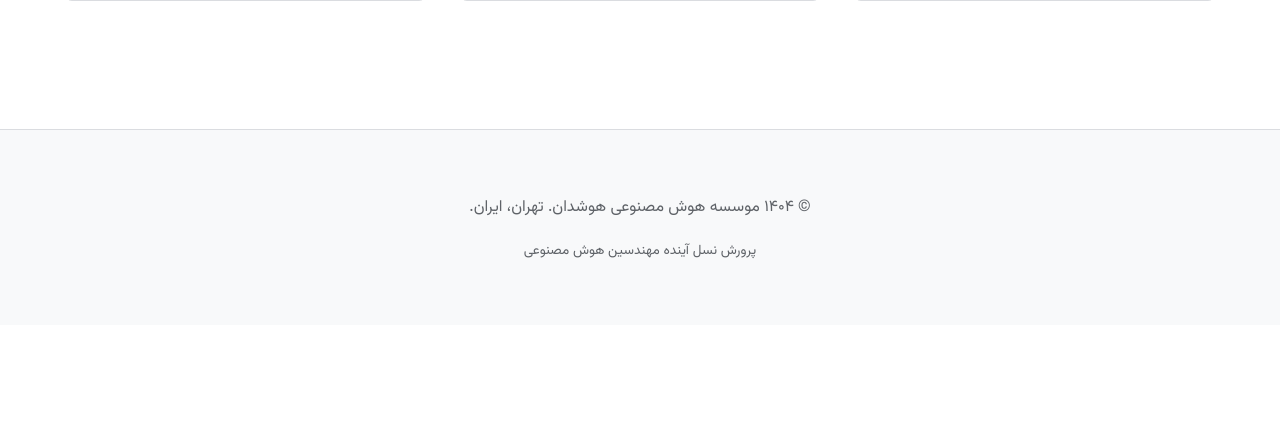
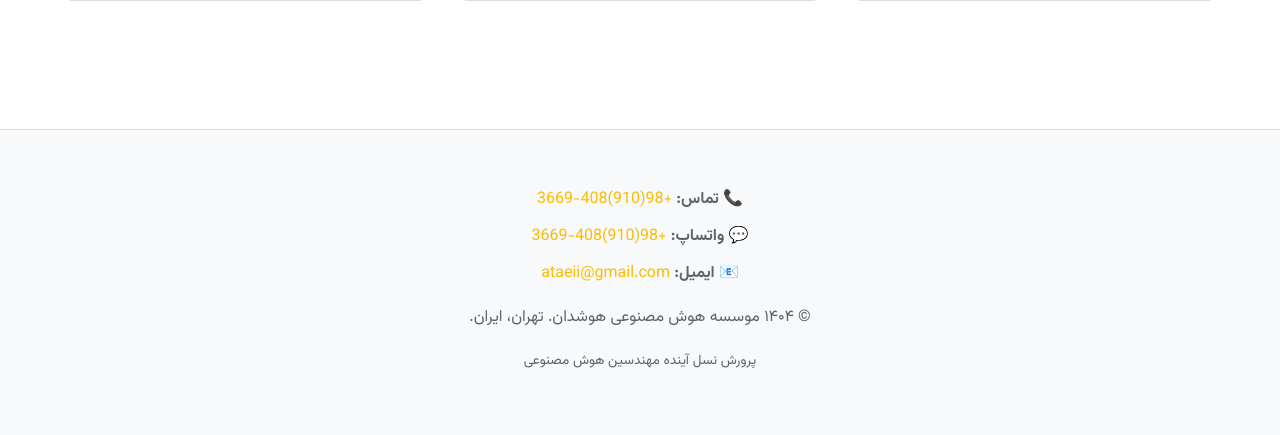
Before and after one commit to ataeii/houshdan, a Flask app: page / in a window 1280 px wide. Shown: the part 1440-1875 px from the top of the page. Before the commit the page ends 1699 px from the top, so only its background shows below. Run offline with Flask 3, Linux system fonts and the light colour scheme.

Commit message:
Add contact information to footer

```diff
--- a/templates/base.html
+++ b/templates/base.html
@@ -50,6 +50,14 @@
     </div>
 
     <footer>
+        <div style="margin-bottom: 1rem;">
+            <p style="margin: 0.5rem 0;"><strong>📞 تماس:</strong> <a href="tel:+989104083669"
+                    style="color: var(--accent-color); text-decoration: none;">+98(910)408-3669</a></p>
+            <p style="margin: 0.5rem 0;"><strong>💬 واتساپ:</strong> <a href="https://wa.me/989104083669"
+                    target="_blank" style="color: var(--accent-color); text-decoration: none;">+98(910)408-3669</a></p>
+            <p style="margin: 0.5rem 0;"><strong>📧 ایمیل:</strong> <a href="mailto:ataeii@gmail.com"
+                    style="color: var(--accent-color); text-decoration: none;">ataeii@gmail.com</a></p>
+        </div>
         <p>&copy; ۱۴۰۴ موسسه هوش مصنوعی هوشدان. تهران، ایران.</p>
         <p class="footer-note">پرورش نسل آینده مهندسین هوش مصنوعی</p>
     </footer>
```
